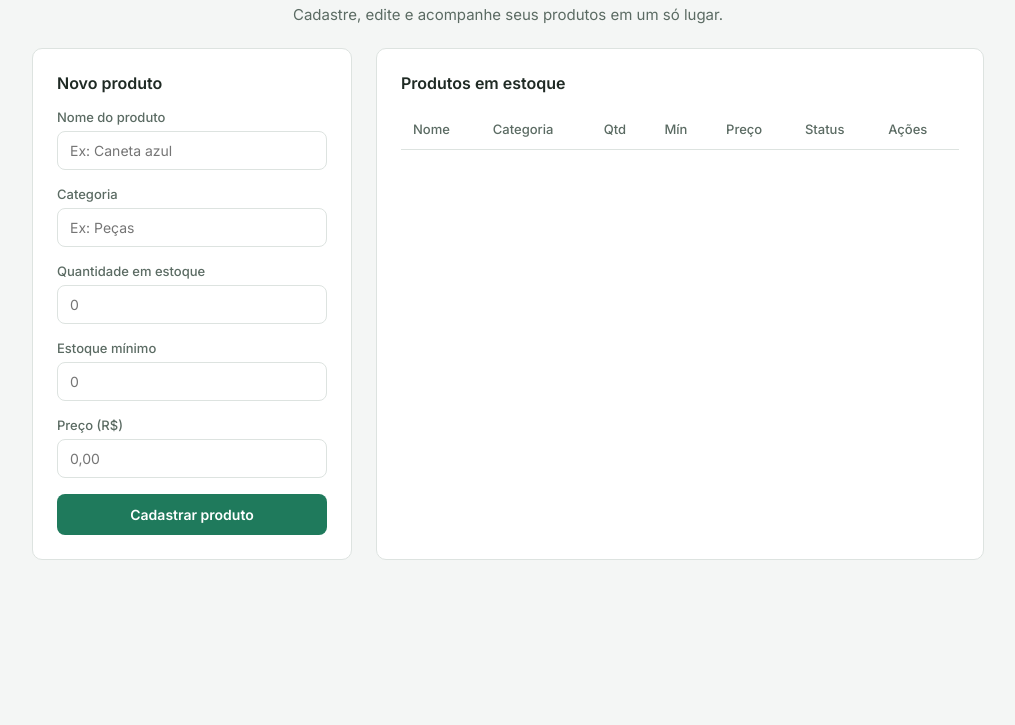
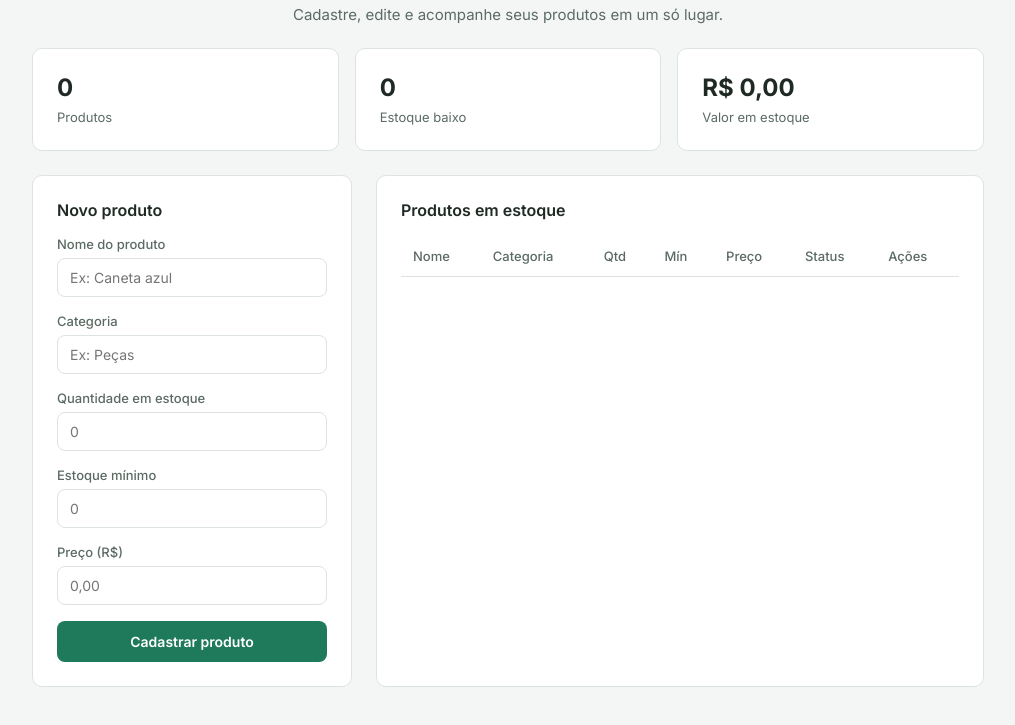
Before and after one commit to Joaovictornevesniero/Sistema_Geral, a website: page public/index.html in a window 1280 px wide. Shown: the part 77-802 px from the top of the page, without its empty margins (132-1147 px from the left). Drawn offline with Linux system fonts and the light colour scheme; no server answers.

Commit message:
Adiciona cards de resumo

```diff
--- a/public/estilo.css
+++ b/public/estilo.css
@@ -49,6 +49,10 @@ body {
 
 @media (max-width: 720px) {
   .conteudo {
+    grid-template-columns: 1fr;
+  }
+
+  .resumo {
     grid-template-columns: 1fr;
   }
 }
@@ -186,3 +190,23 @@ tbody tr:hover {
   background: #FBEAE8;
   color: var(--danger);
 }
+
+.resumo {
+  max-width: 1000px;
+  margin: 0 auto 24px;
+  padding: 0 24px;
+  display: grid;
+  grid-template-columns: repeat(3, 1fr);
+  gap: 16px;
+}
+
+.resumo strong {
+  display: block;
+  font-size: 24px;
+  margin-bottom: 4px;
+}
+
+.resumo span {
+  font-size: 13px;
+  color: var(--text-muted);
+}
--- a/public/index.html
+++ b/public/index.html
@@ -15,6 +15,12 @@
         <h1>Sistema de Estoque</h1>
         <p class="subtitulo">Cadastre, edite e acompanhe seus produtos em um só lugar.</p>
     </header>
+
+    <section class="resumo">
+        <div class="cartao"><strong id="total-produtos">0</strong><span>Produtos</span></div>
+        <div class="cartao"><strong id="total-baixo">0</strong><span>Estoque baixo</span></div>
+        <div class="cartao"><strong id="valor-estoque">R$ 0,00</strong><span>Valor em estoque</span></div>
+    </section>
 
     <main class="conteudo">
 
--- a/public/script.js
+++ b/public/script.js
@@ -2,6 +2,13 @@
 async function carregarProdutos() {
   const resposta = await fetch('/produtos');
   const produtos = await resposta.json();
+
+  // Atualiza os números dos cards de resumo
+  const baixos = produtos.filter((p) => p.quantidade < p.minimo).length;
+  const valorTotal = produtos.reduce((soma, p) => soma + p.quantidade * p.preco, 0);
+  document.querySelector('#total-produtos').textContent = produtos.length;
+  document.querySelector('#total-baixo').textContent = baixos;
+  document.querySelector('#valor-estoque').textContent = valorTotal.toLocaleString('pt-BR', { style: 'currency', currency: 'BRL' });
 
   const tbody = document.querySelector('#tabela-produtos tbody');
   tbody.innerHTML = '';
```
